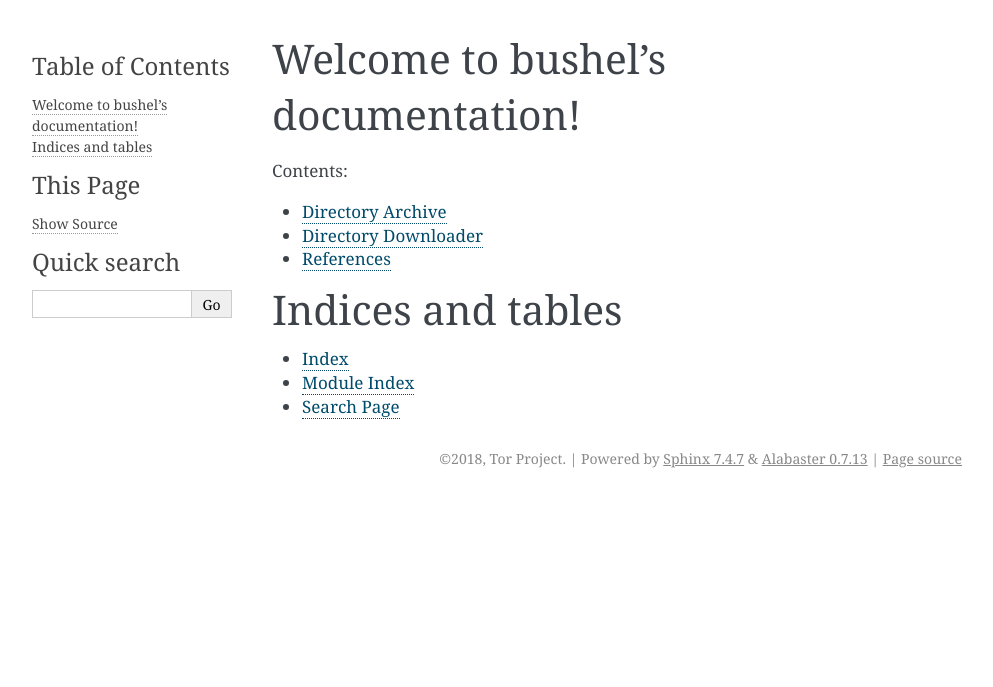
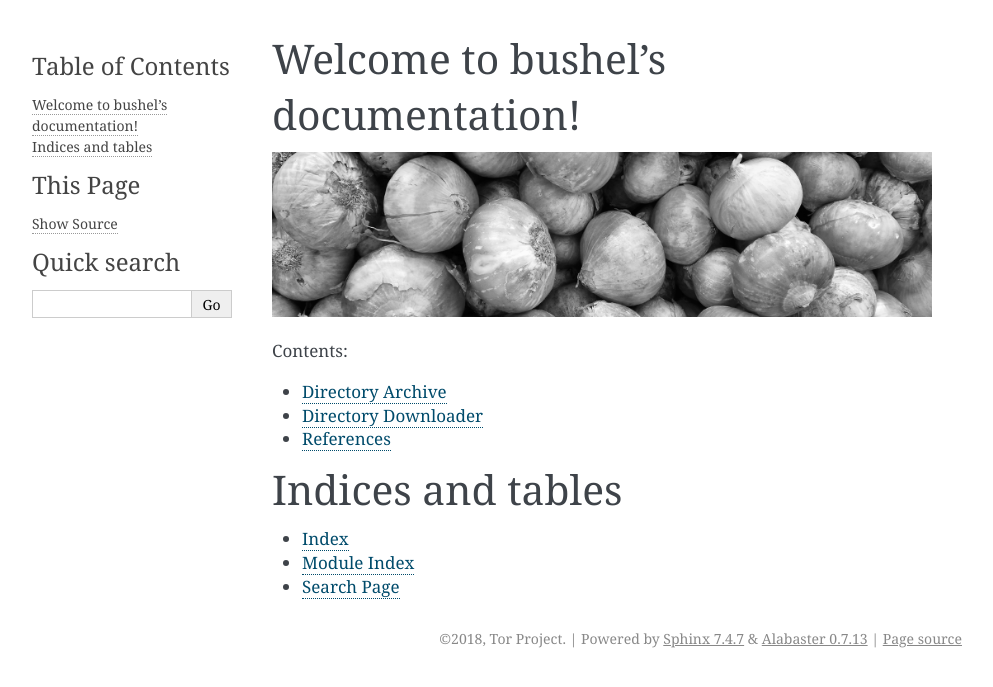
Before and after one commit to irl/bushel, a Sphinx documentation site: the page built from docs/index.rst, in a window 1280 px wide. Shown: the top 687 px of the page, without its empty margins (148-1141 px from the left). Built offline with Sphinx 7.4.7, drawn with Linux system fonts in a browser that asks for light colours; formulas are drawn with MathJax 3.

Commit message:
Adds a nice picture of some onions to the docs
This is a derivative work of "locally available onions" by "j0035001-2"
which has been placed into the public domain by its author. The original
image can be found at:

  https://flic.kr/p/2ay9vn4

```diff
--- a/docs/index.rst
+++ b/docs/index.rst
@@ -5,6 +5,8 @@
 
 Welcome to bushel's documentation!
 ==================================
+
+.. image:: _static/localonions.png
 
 .. toctree::
    :maxdepth: 2
```
Also changed, not shown: docs/_static/localonions.png (added), 1 other file.
